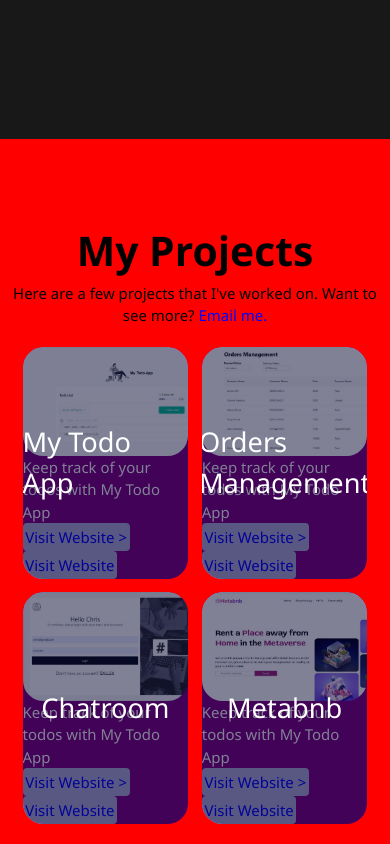
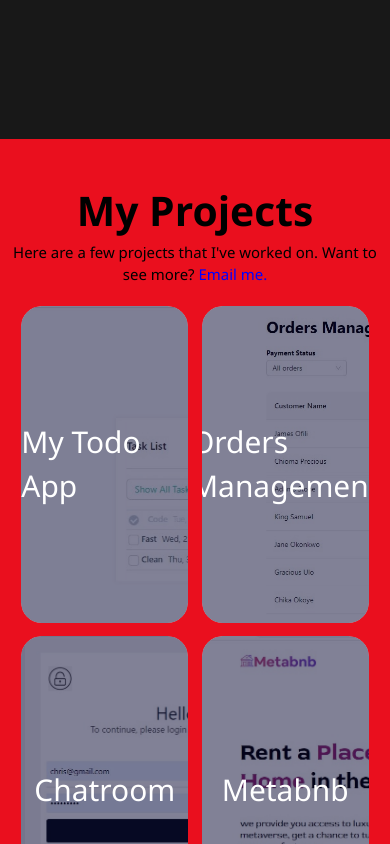
Before and after one commit to chiomaubaezuonu/my-portfolio, a Next.js app: page / in a window 390 px wide. Shown: the part 1560-2404 px from the top of the page. Built offline with nearby package versions, Linux system fonts and the light colour scheme.

Commit message:
Modified project page for smaller screen sizes

```diff
--- a/app/landing/landing.module.css
+++ b/app/landing/landing.module.css
@@ -102,7 +102,9 @@
 /* Project page */
 .wrapper {
     background-color: #EFF4FB;
-    height: calc(100vh - 3rem);
+    height: 100vh;
+    padding-top: 3rem;
+    background-color: #EA0F1E;
 }
 
 .title {
@@ -121,8 +123,9 @@
     /* background-color: #EFF4FB; */
     display: flex;
     flex-wrap: wrap;
-    width: 80%;
+    width: 70%;
     padding: 1rem;
+    height: 80.6vh;
     margin: auto;
     justify-content: center;
 }
@@ -133,6 +136,7 @@
     position: relative;
     border-radius: 1.5rem;
     overflow: hidden;
+    width: 35%;
 }
 
 .overlay {
@@ -159,22 +163,15 @@
     border-radius: 1.5rem;
     cursor: pointer;
     margin: auto;
-    height: 8rem;
-    width: 8rem;
+    height: 100%;
+    width: 100%;
     object-fit: cover;
     object-position: left;
 }
 
 .projectName {
-    font-size: 2rem;
+    font-size: 2.2rem;
     color: white;
-}
-
-.websiteButton {
-    background-color: rgb(174, 174, 216);
-    color: blue;
-    border-radius: 0.3rem;
-    padding: 0.2rem;
 }
 
 /* Skills page */
@@ -366,7 +363,7 @@
 
     /* project page */
     .wrapper {
-        background-color: red;
+        height: 100vh;
     }
 
     .projectsContainer {
@@ -379,17 +376,17 @@
     }
 
     .projectCard {
-        background-color: purple;
         width: 46%;
         height: auto;
     }
 
 
     /* skills page */
-    .wrapper {
+    .skillsWrapper {
         width: 100%;
         padding: 0.1rem;
         padding-top: 6rem;
+        background-color: purple;
     }
 
     .skillCards {
--- a/app/landing/page.tsx
+++ b/app/landing/page.tsx
@@ -118,12 +118,12 @@ const LandingPage = () => {
                             <div className={styles.overlay}>
                                 <h1 className={styles.projectName}>{project.title}</h1>
                             </div>
-                            <div className={styles.innerOverlay}>
+                            {/* <div className={styles.innerOverlay}>
                                 <p style={{ color: 'white' }}>{project.desc}</p>
                                 <a href="https://saveyourtodolist.netlify.app/"><button className={styles.websiteButton}>{project.link}</button></a></div>
                             <div className={styles.content}>
                                 <button className={styles.websiteButton}>Visit Website</button>
-                            </div>
+                            </div> */}
                         </div>
 
                     ))}
--- a/app/projects/page.tsx
+++ b/app/projects/page.tsx
@@ -29,12 +29,13 @@ const page = () => {
                             <div className={styles.overlay}>
                                 <h1 className={styles.projectName}>{project.title}</h1>
                             </div>
-                            <div className={styles.innerOverlay}>
+                            {/* <div className={styles.innerOverlay}>
                                 <p style={{ color: 'white' }}>{project.desc}</p>
-                                <a href="https://saveyourtodolist.netlify.app/"><button className={styles.websiteButton}>{project.link}</button></a></div>
+                                <a href="https://saveyourtodolist.netlify.app/"><button className={styles.websiteButton}>{project.link}</button></a>
+                            </div>
                             <div className={styles.content}>
-                                {/* <button className={styles.websiteButton}>Visit Website</button> */}
-                            </div>
+                                <button className={styles.websiteButton}>Visit Website</button>
+                            </div> */}
                         </div>
 
                     ))}
--- a/app/projects/projects.module.scss
+++ b/app/projects/projects.module.scss
@@ -20,8 +20,9 @@
     /* background-color: #EFF4FB; */
     display: flex;
     flex-wrap: wrap;
-    width: 80%;
+    width: 70%;
     padding: 1rem;
+    height: 80.6vh;
     margin: auto;
     justify-content: center;
 }
@@ -32,6 +33,7 @@
     position: relative;
     border-radius: 1.5rem;
     overflow: hidden;
+    width: 35%;
 }
 
 .overlay {
@@ -58,34 +60,28 @@
     border-radius: 1.5rem;
     cursor: pointer;
     margin: auto;
-    height: 8rem;
-    width: 8rem;
+    height: 100%;
+    width: 100%;
     object-fit: cover;
     object-position: left;
 }
 
 .projectName {
-    font-size: 3rem;
+    font-size: 2.2rem;
     color: white;
 }
 
-.websiteButton {
-    background-color: rgb(174, 174, 216);
-    color: blue;
-    border-radius: 0.3rem;
-    padding: 0.2rem;
-    // opacity: 0;
-}
 
 @media(max-width: 600px) {
     .wrapper {
+        height: 100vh;
         background-color: red;
-        height: calc(100vh - 2rem);
     }
 
     .projectsContainer {
         width: 100%;
         display: flex;
+        background-color: green;
     }
 
     .projectImg {
@@ -96,20 +92,7 @@
         width: 46%;
         height: auto;
     }
-
-
-    // .overlay{
-    //     top: 0;
-    //     left: 0;
-    //     right: 0;
-    //     bottom: 0;
-    //     position: absolute;
-    //     display: flex;
-    //     flex-direction: column;
-    //     justify-content: center;
-    //     align-items: center;
-    //     background-color: rgba(4, 4, 46, 0.5);
-    //     border-radius: 1.5rem;
-    //     transition: 0.3s ease-out;
-    // }
+    .projectName{
+        font-size: 1.45rem;
+    }
 }
```
